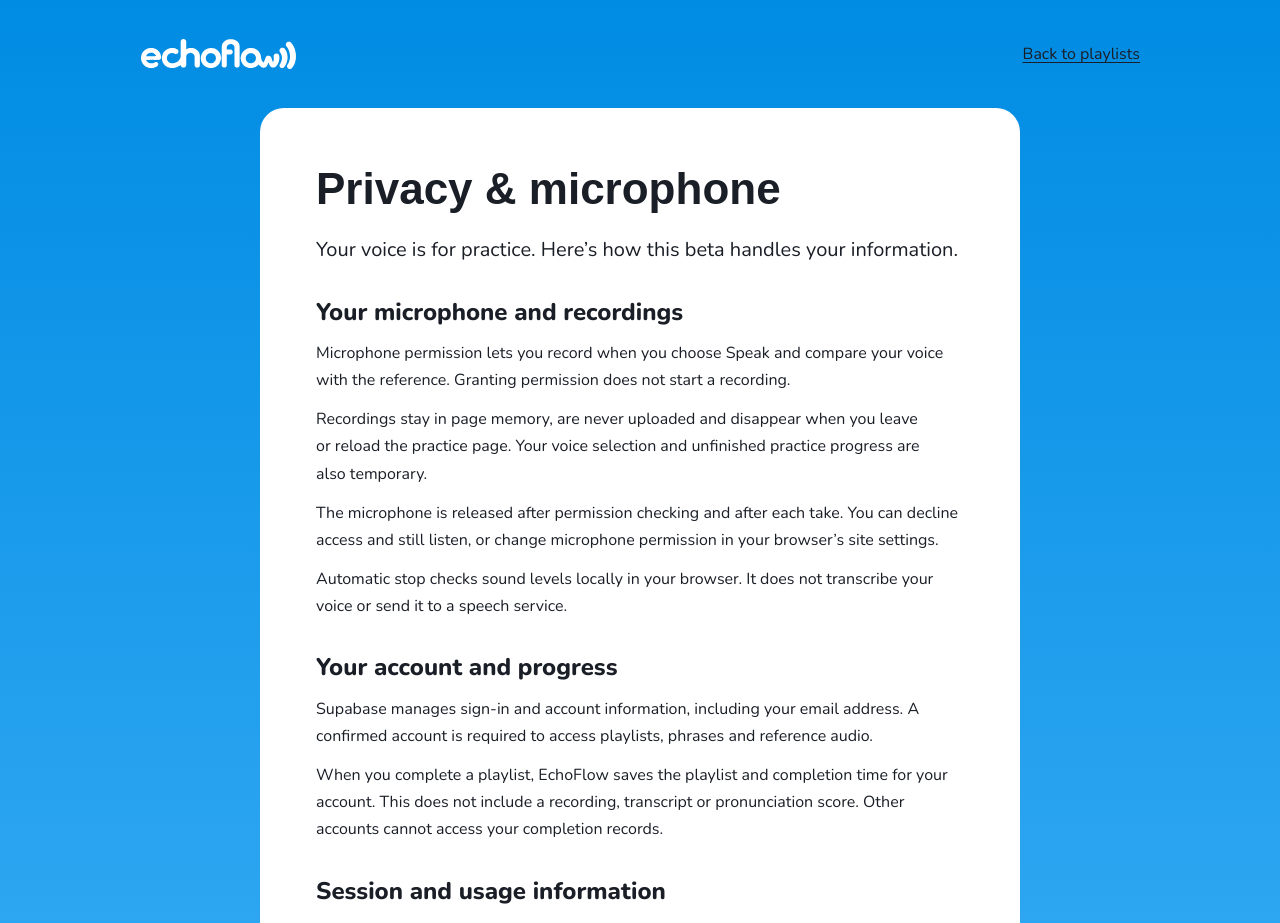
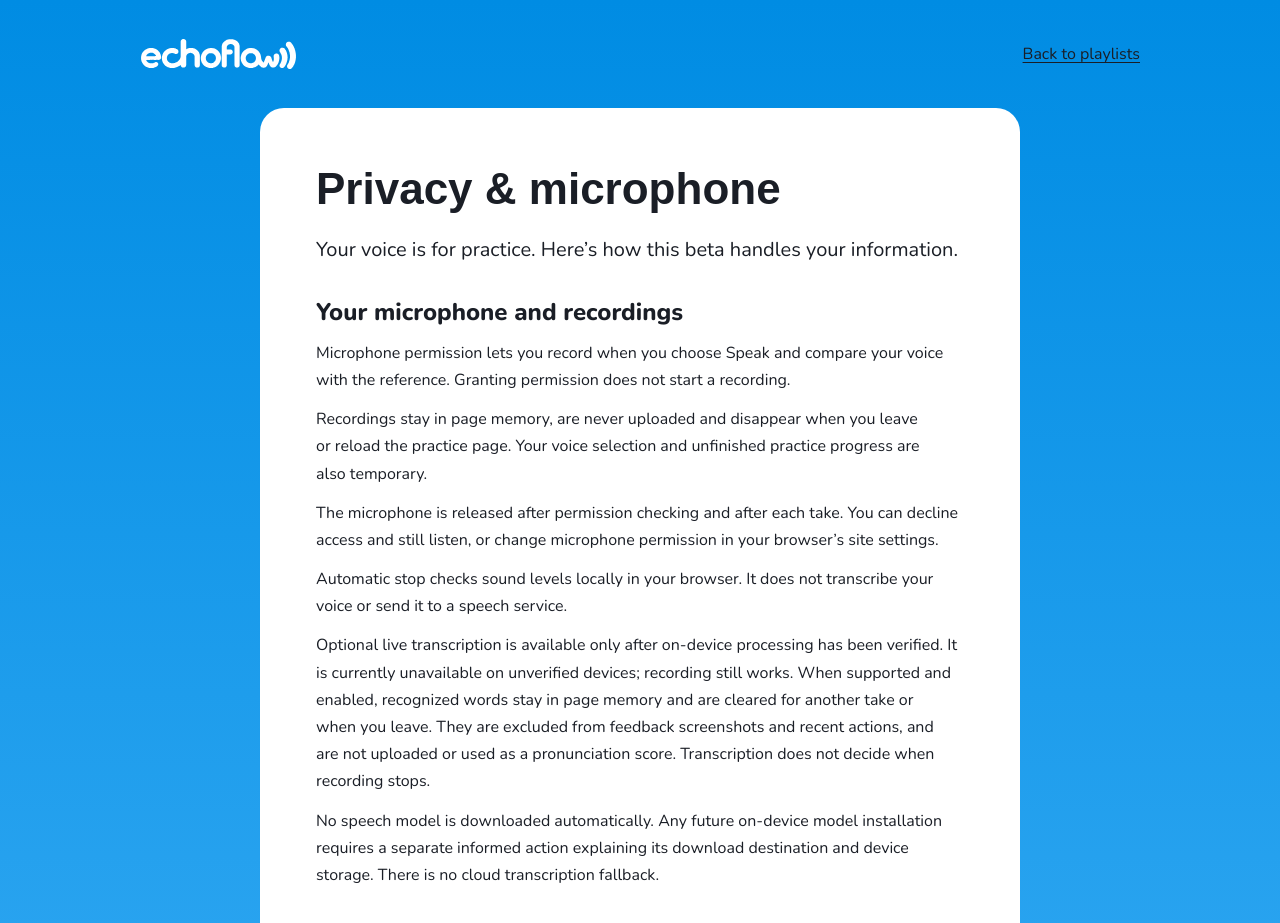
Before and after one commit to maycondouglascc/echoflow, a Next.js app: page /privacy in a window 1280 px wide. Shown: the top 923 px of the page. Built offline with nearby package versions, Linux system fonts and the light colour scheme; a web font is replaced by a local one.

Commit message:
Explain optional on-device transcript privacy and model consent

```diff
--- a/src/app/privacy/page.tsx
+++ b/src/app/privacy/page.tsx
@@ -37,6 +37,19 @@ export default function PrivacyPage() {
           <p>
             Automatic stop checks sound levels locally in your browser. It does not transcribe your
             voice or send it to a speech service.
+          </p>
+          <p>
+            Optional live transcription is available only after on-device processing has been
+            verified. It is currently unavailable on unverified devices; recording still works. When
+            supported and enabled, recognized words stay in page memory and are cleared for another
+            take or when you leave. They are excluded from feedback screenshots and recent actions,
+            and are not uploaded or used as a pronunciation score. Transcription does not decide
+            when recording stops.
+          </p>
+          <p>
+            No speech model is downloaded automatically. Any future on-device model installation
+            requires a separate informed action explaining its download destination and device
+            storage. There is no cloud transcription fallback.
           </p>
         </section>
         <section aria-labelledby="account-privacy">
```
